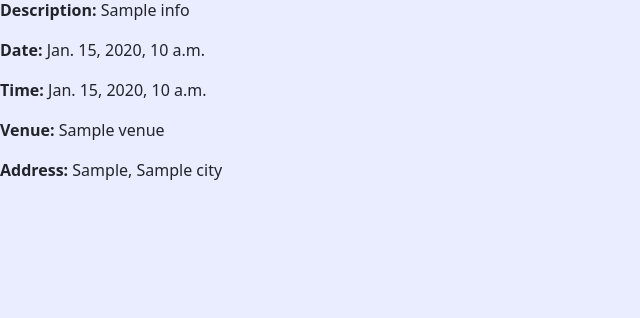
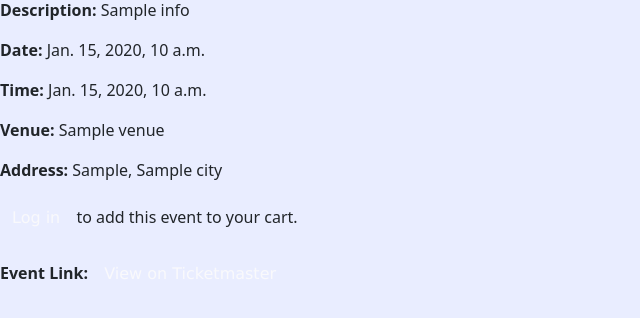
Before and after one commit to odedtep/to-do, a Django app: page /ticketmaster_event/1/ in a window 1280 px wide. Shown: the part 122-440 px from the top of the page, without its empty margins (0-640 px from the left). Run offline with Django 5.2, Linux system fonts and the light colour scheme; tables that the repository leaves empty hold one stand-in row (values such as "Sample post"); a database or web service that is not in the repository returns one stand-in record (values such as "Sample title"); data that the repository does not hold is empty.

Commit message:
ticketmaster api added

```diff
--- a/events/forms.py
+++ b/events/forms.py
@@ -9,7 +9,7 @@
             'end_time', 'category', 'location', 'visibility', 'invited_users',
             'payment_type', 'payment_amount',
             'image',
-            'video'
+            'video',
         ]
         widgets = {
             'invited_users': forms.CheckboxSelectMultiple(),
--- a/events/templates/event_detail.html
+++ b/events/templates/event_detail.html
@@ -28,12 +28,13 @@
 
 {% if event.image %}
 <p><strong>Image:</strong></p>
-<img src="{{ event.image.url }}" alt="{{ event.title }}" style="max-width: 100%; height: auto;">
+<img src="{{ event.image.url }}" alt="{{ event.title }}" style="max-width: 100%; height: auto; max-height: 300px; object-fit: contain;">
+
 {% endif %}
 
 {% if event.video %}
 <p><strong>Video:</strong></p>
-<video controls style="max-width: 100%; height: auto;">
+<video controls style="max-width: 100%; height: auto; max-height: 500px; object-fit: contain;">
     <source src="{{ event.video.url }}" type="{{ event.video.file.content_type }}">
     Your browser does not support the video tag.
 </video>
--- a/events/templates/events.html
+++ b/events/templates/events.html
@@ -55,7 +55,7 @@
                                 <h5 class="card-title">{{ event.title }}</h5>
                                 <p class="card-text"><strong>Date:</strong> {{ event.start_date }}</p>
                                 <p class="card-text"><strong>Location:</strong> {{ event.location }}</p>
-{#                                <a href="{{ event.url }}" class="btn btn-primary mt-auto">View Details</a>#}
+{#                              <a href="{{ event.url }}" class="btn btn-primary mt-auto">View Details</a>#}
                                 <a href="{% url 'ticketmaster_event_detail' event.id %}" class="btn btn-primary mt-auto">View Details</a>
 
                             </div>
--- a/events/templates/ticketmaster_event_detail.html
+++ b/events/templates/ticketmaster_event_detail.html
@@ -52,12 +52,22 @@
 </video>
 {% endif %}
 
-{#{% if event.url %}#}
-{#<p><strong>Event Link:</strong> <a href="{{ event.url }}" target="_blank">View on Ticketmaster</a></p>#}
-{#{% endif %}#}
-{##}
+{% if user.is_authenticated %}
+    <form method="post" action="{% url 'add_to_cart_ticketmaster' ticketmaster_event_id %}?url={{ event.url }}>
+        {% csrf_token %}
+        <button type="submit" class="btn btn-primary">Add to Cart</button>
+    </form>
+{% else %}
+    <p><a href="{% url 'login' %}">Log in</a> to add this event to your cart.</p>
+{% endif %}
+
+
+{% if event.url %}
+<p><strong>Event Link:</strong> <a href="{{ event.url }}" target="_blank">View on Ticketmaster</a></p>
+{% endif %}
+
 {#{% if user.is_authenticated %}#}
-{#    <form method="post" action="{% url 'add_to_cart' event.id %}">#}
+{#    <form method="post" action="{% url 'add_to_cart_ticketmaster' ticketmaster_event.id %}">#}
 {#        {% csrf_token %}#}
 {#        <button type="submit">Add to Cart</button>#}
 {#    </form>#}
--- a/events/urls.py
+++ b/events/urls.py
@@ -10,8 +10,7 @@
     path('event/<int:event_id>/view/', views.event_view, name='event_view'),
     path('event/<int:event_id>/add_to_cart/', views.add_to_cart, name='add_to_cart'),
     path('cart/', views.user_cart, name='user_cart'),
-    # path('ticketmaster/<str:city>/', views.get_ticketmaster_events, name='ticketmaster-city')
-    # 21.08 maiken:
-    path('ticketmaster_event/<str:event_id>/', views.ticketmaster_event_detail, name='ticketmaster_event_detail'),
+    path('ticketmaster_event/<str:ticketmaster_event_id>/', views.ticketmaster_event_detail, name='ticketmaster_event_detail'),
+    path('ticketmaster_event/<str:ticketmaster_event_id>/add_to_cart/', views.add_to_cart_ticketmaster, name='add_to_cart_ticketmaster'),
 
 ]
--- a/events/views.py
+++ b/events/views.py
@@ -65,7 +65,7 @@
             event.save()
             form.save_m2m()
             messages.success(request, 'Your event has been created!')
-            return redirect('all_events')  ## NEED TO BE CHANGED
+            return redirect('all_events')
     form = EventForm()
     return render(request, 'create_event.html', {'form': form})
 
@@ -93,15 +93,49 @@
     return render(request, 'event_view.html', {'event': event})
 
 
+# @login_required
+# def add_to_cart(request, event_id):
+#     event = get_object_or_404(Event, id=event_id)
+#     if CartItem.objects.filter(event=event, user=request.user).exists():
+#         messages.info(request, 'This event is already in your cart.')
+#     else:
+#         CartItem.objects.create(event=event, user=request.user)
+#         messages.success(request, 'Your event has been added to your cart.')
+#
+#     return redirect('user_cart')
+
 @login_required
-def add_to_cart(request, event_id):
-    event = get_object_or_404(Event, id=event_id)
-    if CartItem.objects.filter(event=event, user=request.user).exists():
-        messages.info(request, 'This event is already in your cart.')
+def add_to_cart(request, event_id=None):
+    if event_id:
+        # Handle user-created event
+        event = get_object_or_404(Event, id=event_id)
+        if CartItem.objects.filter(event=event, user=request.user).exists():
+            messages.info(request, 'This event is already in your cart.')
+        else:
+            CartItem.objects.create(event=event, user=request.user)
+            messages.success(request, 'Your event has been added to your cart.')
     else:
-        CartItem.objects.create(event=event, user=request.user)
-        messages.success(request, 'Your event has been added to your cart.')
+        messages.error(request, 'Invalid request.')
+    return redirect('user_cart')
 
+def add_to_cart_ticketmaster(request, ticketmaster_event_id=None):
+    if ticketmaster_event_id:
+        ticketmaster_event_url = request.GET.get('url')  # You need to pass this in the GET request
+        title = request.GET.get('event_name')  # You need to pass this in the GET request
+        description = request.GET.get('description', 'No description available')  # Optional
+        if CartItem.objects.filter(ticketmaster_event_id=ticketmaster_event_id, user=request.user).exists():
+            messages.info(request, 'This event has been added to your cart.')
+        else:
+            CartItem.objects.create(
+                title=title,
+                description=description,
+                ticketmaster_event_id=ticketmaster_event_id,
+                ticketmaster_event_url=ticketmaster_event_url,
+                user=request.user
+            )
+            messages.success(request, 'The Ticketmaster event has been added to your cart.')
+    else:
+        messages.error(request, 'Invalid request.')
     return redirect('user_cart')
 
 
@@ -125,7 +159,7 @@
         response.raise_for_status()  # Raise an exception for 4xx/5xx errors
     except requests.exceptions.RequestException as e:
         return JsonResponse({'error': str(e)}, status=500)
-    # response = requests.get(url, params=params)
+
     if response.status_code == 200:
         data = response.json()
         events_data = data.get('_embedded', {}).get('events', [])
@@ -147,7 +181,7 @@
 
             filtered_event = {
                 'id': event.get('id'),
-                'title': event_name,
+                'event_name': event_name,
                 'image_url': third_image_url,
                 'start_date': start_date,
                 'start_time': start_time,
@@ -165,9 +199,9 @@
         return JsonResponse({'error': 'Failed to fetch data from Ticketmaster API'}, status=response.status_code)
 
 # 21.08 maiken:
-def ticketmaster_event_detail(request, event_id):
-    # Fetch event details from Ticketmaster using the event ID
-    url = 'https://app.ticketmaster.com/discovery/v2/events/' + event_id
+def ticketmaster_event_detail(request, ticketmaster_event_id):
+    print(f"ticketmaster_event_id received: {ticketmaster_event_id}")
+    url = 'https://app.ticketmaster.com/discovery/v2/events/' + ticketmaster_event_id
     params = {'apikey': settings.TICKETMASTER_API_KEY}
 
     try:
@@ -178,8 +212,14 @@
 
     if response.status_code == 200:
         event_data = response.json()
+        event_title = event_data.get('name')
+
+        if not event_title:
+            event_title = "Default event title"
+
         event_details = {
-            'title': event_data.get('name'),
+            'id': ticketmaster_event_id,
+            'title': event_title,
             'description': event_data.get('info', 'No description available.'),
             'start_date': event_data['dates']['start'].get('localDate'),
             'start_time': event_data['dates']['start'].get('localTime'),
@@ -191,192 +231,6 @@
             'url': event_data.get('url'),
         }
 
-        return render(request, 'ticketmaster_event_detail.html', {'event': event_details})
+        return render(request, 'ticketmaster_event_detail.html', {'ticketmaster_event_id': ticketmaster_event_id, 'event': event_details})
 
     return JsonResponse({'error': 'Event not found'}, status=404)
-
-# import requests
-# from django.shortcuts import render, redirect, get_object_or_404
-# from .models import Location, Event, CartItem
-# from django.contrib.auth.decorators import login_required
-# from .forms import EventForm
-# from django.conf import settings
-# from django.http import JsonResponse
-# from django.contrib import messages
-# from .weather_context import weather_context
-#
-#
-# def index(request):
-#     if 'weather_location' in request.session:
-#         del request.session['weather_location']
-#     locations = Location.objects.all()
-#     return render(request, 'index.html', {'locations': locations})
-#
-#
-# def location_detail(request, location_id):
-#     location = get_object_or_404(Location, id=location_id)
-#     activities = Event.objects.filter(location=location)
-#     return render(
-#         request,
-#         'location_detail.html',
-#         {'location': location, 'activities': activities}
-#     )
-#
-#
-# def all_events(request):
-#     location_id = request.GET.get('location')
-#     date = request.GET.get('date')
-#     start_date_iso8601 = ''
-#     end_date_iso8601 = ''
-#
-#     if location_id:
-#         weather_location = Location.objects.filter(id=location_id).first()
-#         if weather_location:
-#             weather_location = weather_location.name
-#             request.session['weather_location'] = weather_location
-#         else:
-#             weather_location = 'Tallinn'
-#     else:
-#         weather_location = request.session.get('weather_location', 'Tallinn')
-#
-#     events = Event.objects.all()
-#
-#     if location_id:
-#         events = events.filter(location__name=weather_location)
-#
-#     if date:
-#         events = events.filter(start_date=date)
-#         start_date_iso8601 = f"{date}T00:00:00Z"
-#         end_date_iso8601 = f"{date}T23:59:59Z"
-#
-#     # Integrate weather context
-#     weather = weather_context(request, weather_location)
-#
-#     # Integrate Ticketmaster API
-#     city = weather_location  # Use the weather location as the city
-#     ticketmaster_events = get_ticketmaster_events(request, city, start_date_iso8601, end_date_iso8601)
-#
-#     return render(request, 'events.html', {
-#         'events': events,
-#         'ticketmaster_events': ticketmaster_events,
-#         **weather
-#     })
-#
-#
-# @login_required
-# def create_event(request):
-#     if request.method == 'POST':
-#         form = EventForm(request.POST, request.FILES)
-#         if form.is_valid():
-#             event = form.save(commit=False)
-#             event.creator = request.user
-#             event.save()
-#             form.save_m2m()
-#             messages.success(request, 'Your event has been created!')
-#             return redirect('all_events')
-#     form = EventForm()
-#     return render(request, 'create_event.html', {'form': form})
-#
-#
-# # @login_required
-# def event_detail(request, event_id):
-#     event = get_object_or_404(Event, id=event_id)
-#     location_name = event.location.name \
-#         if event.location \
-#         else 'Tallinn'
-#
-#     if event.location:
-#         request.session['weather_location'] = event.location.name
-#
-#     weather = weather_context(request, location_name)
-#
-#     participants = event.participants.count()
-#     if request.method == 'POST' and request.user.is_authenticated:
-#         if event.payment_type == Event.PAY_TO_JOIN and event.payment_amount > 0:
-#             CartItem.objects.get_or_create(event=event, user=request.user)
-#             return redirect('user_cart')
-#         elif event.payment_type == Event.PAY_FOR_TASK and request.user == event.creator:
-#             return redirect('event_detail', event_id=event.id)
-#     return render(request, 'event_detail.html',
-#                   {'event': event,
-#                    'participants': participants,
-#                    **weather})
-#
-#
-# @login_required
-# def event_view(request, event_id):
-#     event = get_object_or_404(Event, id=event_id)
-#     return render(request, 'event_view.html', {'event': event})
-#
-#
-# @login_required
-# def add_to_cart(request, event_id):
-#     event = get_object_or_404(Event, id=event_id)
-#     if not request.user in event.participants.all():
-#         event.participants.add(request.user)
-#     CartItem.objects.create(event=event, user=request.user)
-#     return redirect('user_cart')
-#
-#
-# @login_required
-# def user_cart(request):
-#     cart_items = CartItem.objects.filter(user=request.user).order_by('event__start_date')
-#     return render(request, 'user_cart.html', {'cart_items': cart_items})
-#
-#
-# def get_ticketmaster_events(request, city, start_date_iso8601=None, end_date_iso8601=None):
-#     url = 'https://app.ticketmaster.com/discovery/v2/events.json'
-#     params = {
-#         'apikey': settings.TICKETMASTER_API_KEY,
-#         'city': city,
-#         'size': 100
-#     }
-#
-#     if start_date_iso8601 and end_date_iso8601:
-#         params.update({
-#             'startDateTime': start_date_iso8601,
-#             'endDateTime': end_date_iso8601
-#         })
-#
-#     try:
-#         response = requests.get(url, params=params)
-#         response.raise_for_status()
-#     except requests.exceptions.RequestException as e:
-#         return JsonResponse({'error': str(e)}, status=500)
-#
-#     if response.status_code == 200:
-#         data = response.json()
-#         events_data = data.get('_embedded', {}).get('events', [])
-#         filtered_events = []
-#
-#         for event in events_data:
-#             event_name = event.get('name')
-#             images = event.get('images', [])
-#             third_image_url = images[2].get('url') if len(images) > 2 else None
-#             start_date = event.get('dates', {}).get('start', {}).get('localDate')
-#             start_time = event.get('dates', {}).get('start', {}).get('localTime')
-#             venue_info = event.get('_embedded', {}).get('venues', [{}])[0]
-#             venue_name = venue_info.get('name')
-#             city_name = venue_info.get('city', {}).get('name')
-#             address_line1 = venue_info.get('address', {}).get('line1')
-#             longitude = venue_info.get('location', {}).get('longitude')
-#             latitude = venue_info.get('location', {}).get('latitude')
-#             event_url = event.get('url')
-#
-#             filtered_event = {
-#                 'title': event_name,
-#                 'image_url': third_image_url,
-#                 'start_date': start_date,
-#                 'start_time': start_time,
-#                 'location': city_name,
-#                 'address_line1': address_line1,
-#                 'longitude': longitude,
-#                 'latitude': latitude,
-#                 'venue': venue_name,
-#                 'url': event_url
-#             }
-#             filtered_events.append(filtered_event)
-#
-#         return filtered_events
-#     else:
-#         return JsonResponse({'error': 'Failed to fetch data from Ticketmaster API'}, status=response.status_code)
```
Also changed, not shown: events/models.py (+6 -1 lines), events/migrations/0002_cartitem_ticketmaster_event_id_and_more.py (added).
